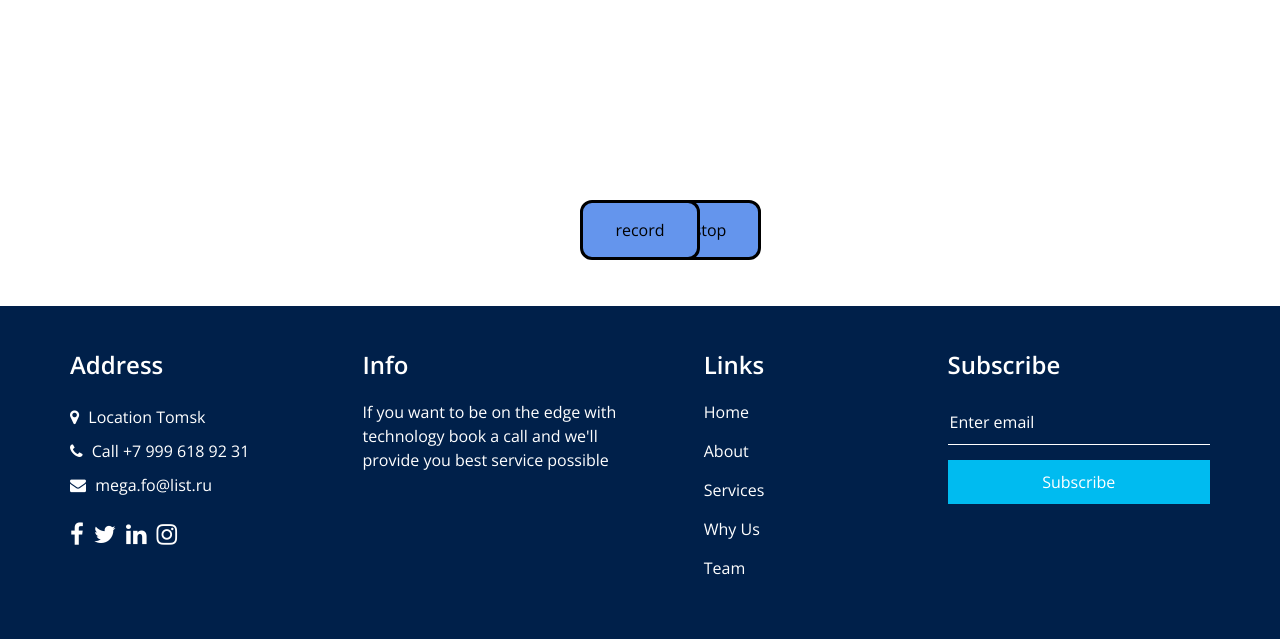
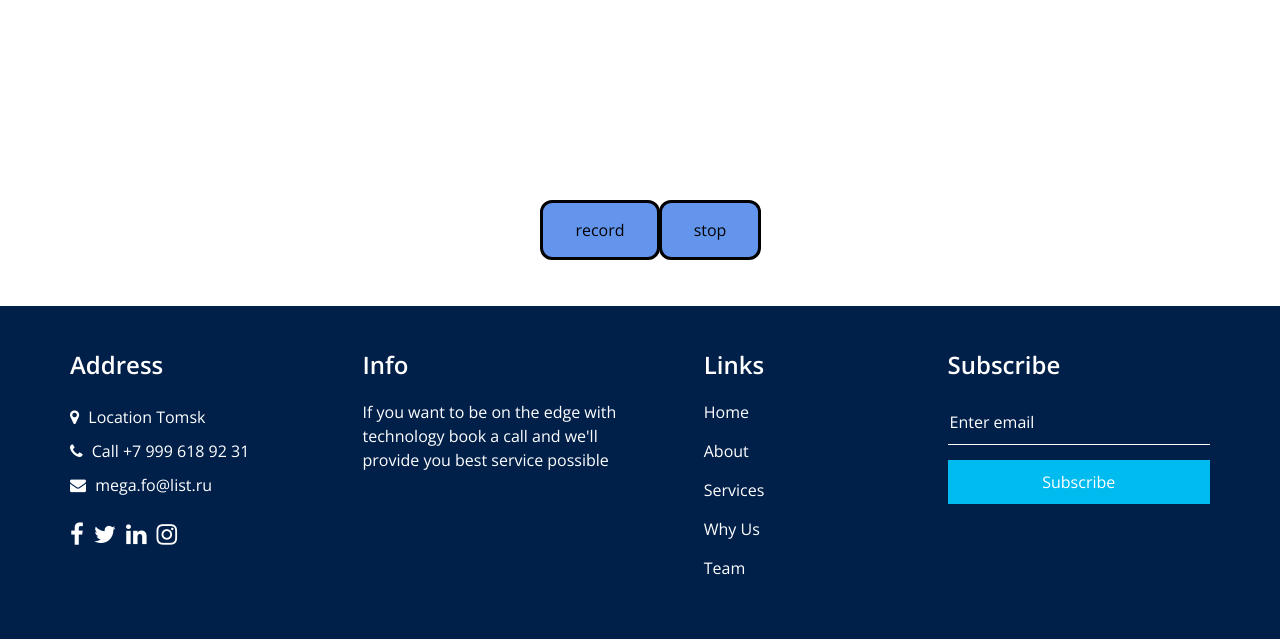
Before and after one commit to Roman12322/DoubleCheck, a Django app: template main/templates/main/main.html in a window 1280 px wide; the page is wider, and only the part inside the window is pictured. Shown: the part 235-874 px from the top of that part. Run offline with Django 3.2, Linux system fonts and the light colour scheme; the template is opened without the code that fills it, so the values that code supplies are empty; some libraries are stand-ins or nearby versions.

Commit message:
trying to fix .css v13

```diff
--- a/static/main/css/style.css
+++ b/static/main/css/style.css
@@ -639,7 +639,7 @@ a:focus {
 .record-button {
   position: absolute;
   top: 435px;
-  left: 0px;
+  left: -40px;
   display: flex;
   flex-direction: column;
   align-items: center;
```
